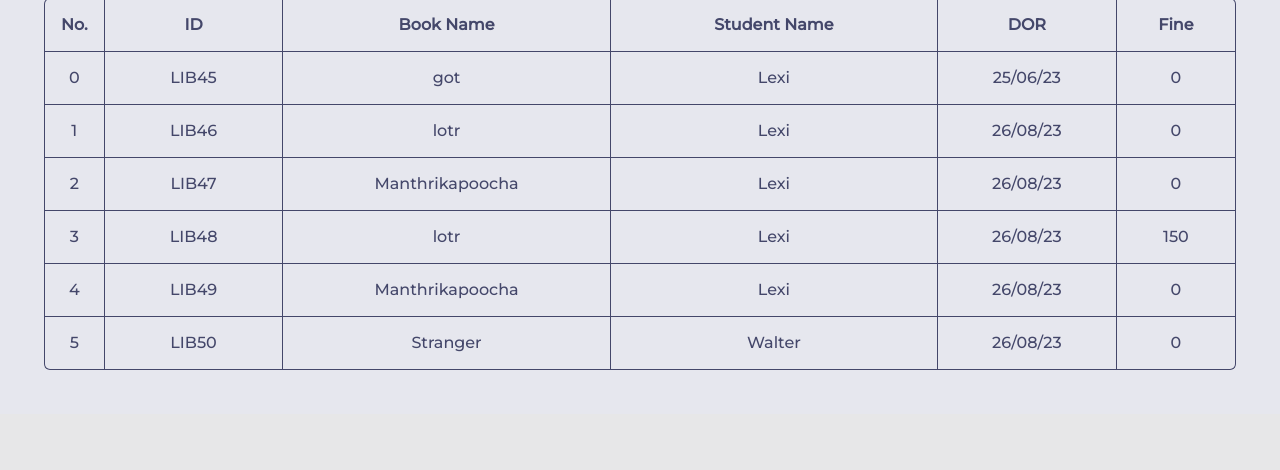
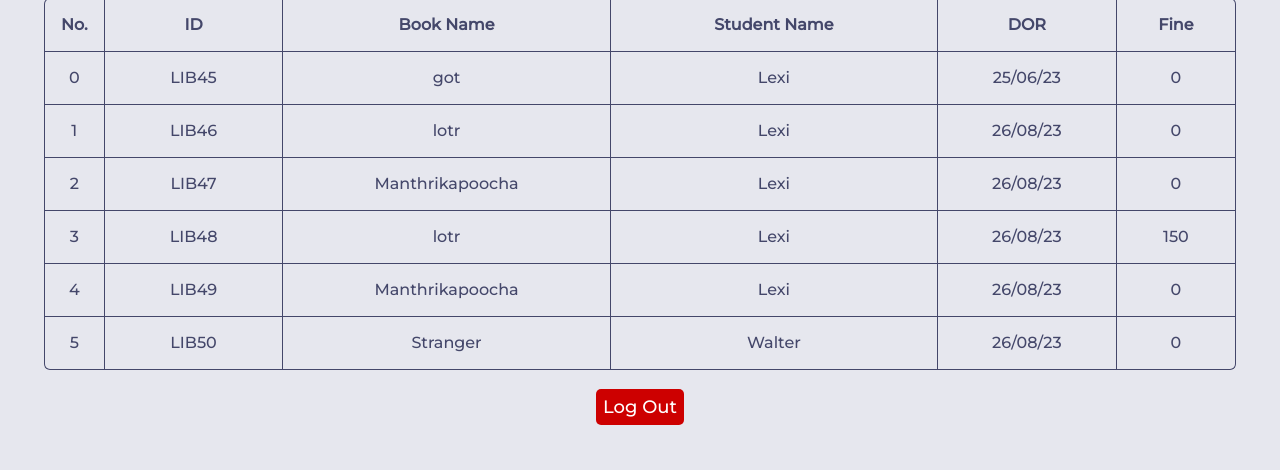
Before and after one commit to Shahad7/miniproject, a Django app: page /dashboard in a window 1280 px wide. Shown: the part 396-866 px from the top of the page. Before the commit the page ends 766 px from the top, so only its background shows below. Run offline with Django 4.2, Linux system fonts and the light colour scheme; data comes from the database, SQL or seed files in the repository; both versions use the stored data as it was after the commit.

Commit message:
logout button on dashboard

```diff
--- a/hello/static/hello/style.css
+++ b/hello/static/hello/style.css
@@ -612,6 +612,17 @@ header .img1{
     cursor: pointer;
 }
 
+.but1{
+    margin-top: 20px;
+    padding: 7px;
+    background-color: #cd0000;
+    color: #ffffff;
+    border-style: none;
+    border-radius: 5px;
+    font-family: 'Montserrat';
+    font-size: 18px;
+    cursor: pointer;}
+
 .profile-sidebar .img3{
     height: 30px;
     width: 19px;
--- a/hello/templates/hello/dashboard.html
+++ b/hello/templates/hello/dashboard.html
@@ -75,6 +75,9 @@
                         </tr> -->
                     </tbody>
                 </table>
+                <div class="cus-flex">
+                    <button onclick="" class="but1">Log Out</button>
+                </div>
             </div>
         </section>
     </div>
```
Also changed, not shown: db.sqlite3.
